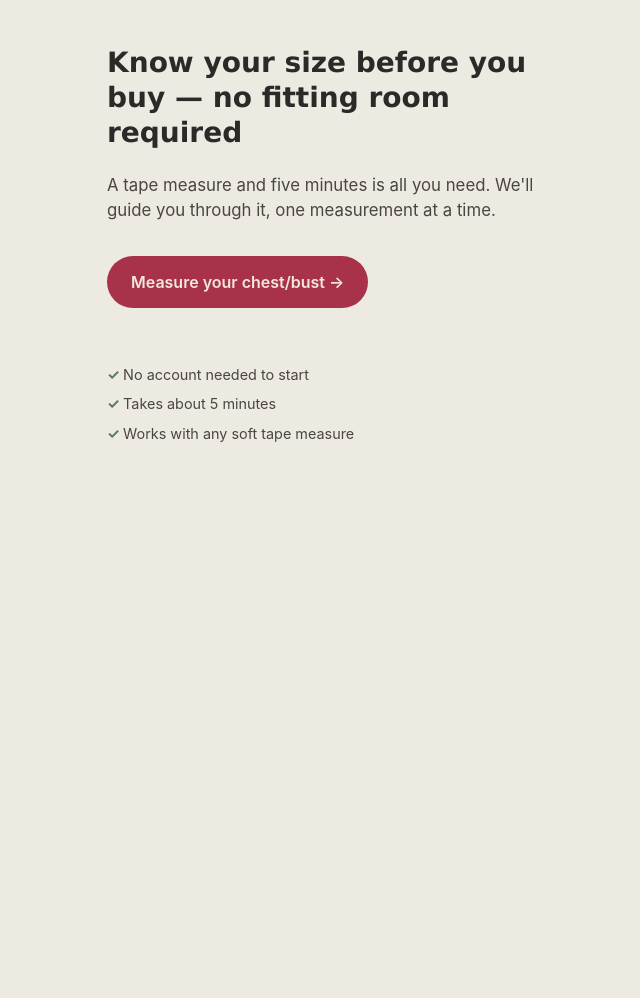
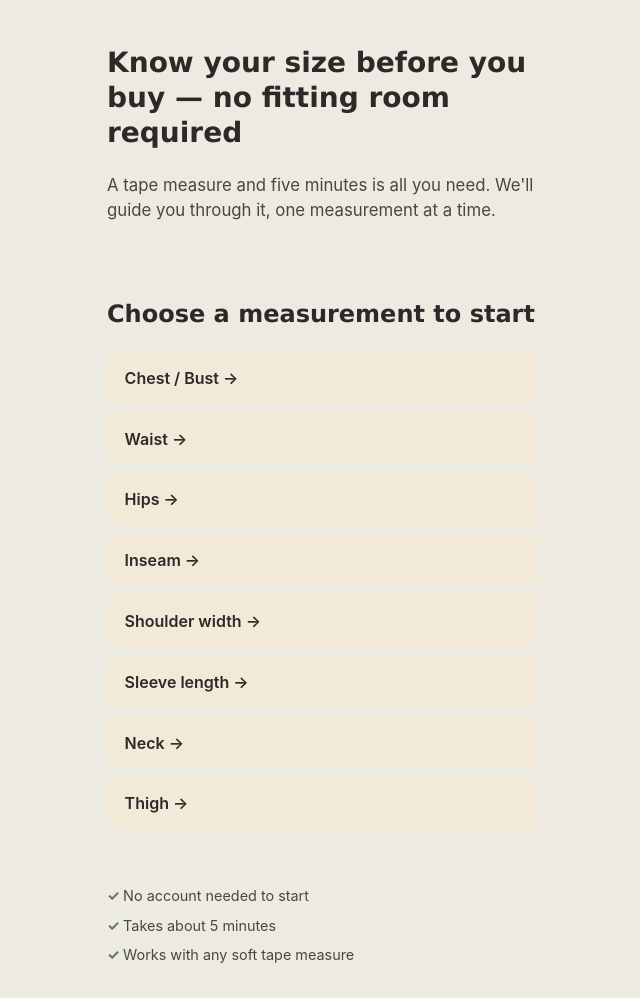
Before and after one commit to petergohrf/fitme, a plain HTML site: page index.html in a window 1280 px wide. Shown: the part 97-1095 px from the top of the page, without its empty margins (317-957 px from the left). Before the commit the page ends 800 px from the top, so only its background shows below. Drawn offline with Linux system fonts and the light colour scheme.

Commit message:
feat: turn index.html into a hub linking all 8 measurements
Replace the hero section's single CTA button with a full measurements hub listing all 8 measurement guides (chest, waist, hips, inseam, shoulder, sleeve, neck, thigh). Add corresponding CSS styling for the measurements list and links.

Co-Authored-By: Claude Sonnet 5 <noreply@anthropic.com>

```diff
--- a/index.html
+++ b/index.html
@@ -17,7 +17,20 @@
     <section class="hero container">
       <h1>Know your size before you buy — no fitting room required</h1>
       <p class="hero-sub">A tape measure and five minutes is all you need. We'll guide you through it, one measurement at a time.</p>
-      <a class="cta-button" href="guide/chest.html">Measure your chest/bust &rarr;</a>
+    </section>
+
+    <section class="measurements container" aria-label="Choose a measurement">
+      <h2>Choose a measurement to start</h2>
+      <ul class="measurement-list">
+        <li><a class="measurement-link" href="guide/chest.html">Chest / Bust &rarr;</a></li>
+        <li><a class="measurement-link" href="guide/waist.html">Waist &rarr;</a></li>
+        <li><a class="measurement-link" href="guide/hips.html">Hips &rarr;</a></li>
+        <li><a class="measurement-link" href="guide/inseam.html">Inseam &rarr;</a></li>
+        <li><a class="measurement-link" href="guide/shoulder.html">Shoulder width &rarr;</a></li>
+        <li><a class="measurement-link" href="guide/sleeve.html">Sleeve length &rarr;</a></li>
+        <li><a class="measurement-link" href="guide/neck.html">Neck &rarr;</a></li>
+        <li><a class="measurement-link" href="guide/thigh.html">Thigh &rarr;</a></li>
+      </ul>
     </section>
 
     <section class="trust container">
--- a/styles/main.css
+++ b/styles/main.css
@@ -312,3 +312,31 @@ h1, h2, h3 {
   font-size: 0.85rem;
   margin-top: 0.5rem;
 }
+
+.measurements {
+  padding-bottom: 2rem;
+}
+
+.measurement-list {
+  list-style: none;
+  padding: 0;
+  margin: 1rem 0 0;
+  display: flex;
+  flex-direction: column;
+  gap: 0.6rem;
+}
+
+.measurement-link {
+  display: block;
+  padding: 0.85rem 1.1rem;
+  background-color: var(--color-tape-ivory);
+  color: var(--color-ink);
+  text-decoration: none;
+  border-radius: 10px;
+  font-weight: 600;
+}
+
+.measurement-link:focus-visible {
+  outline: 3px solid var(--color-thread-berry);
+  outline-offset: 2px;
+}
```
